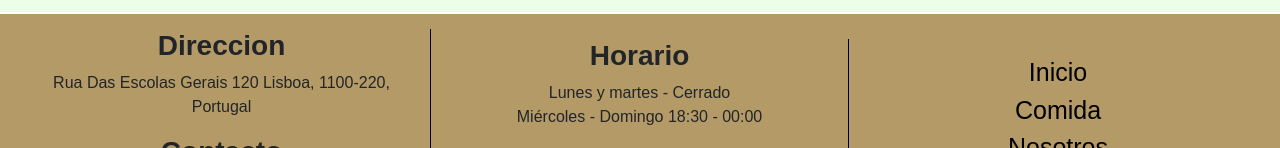
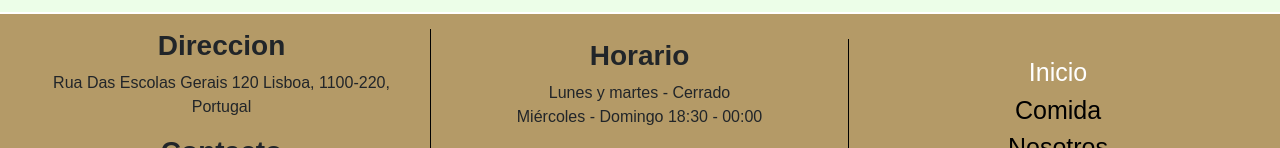
Before and after one commit to mariano4444-collab/Entrega-2-Coderhouse, a plain HTML site: page index.html in a window 1280 px wide. In both pictures the pointer is over the link 1058 px from the left and 2570 px from the top of the page. Shown: the part 2498-2646 px from the top of the page. Drawn offline with nearby package versions, Linux system fonts and the light colour scheme; a web font is replaced by a local one.

Commit message:
Agregue estilo hover a los enlaces de footer en la pagina de inicio

```diff
--- a/css/style.css
+++ b/css/style.css
@@ -387,6 +387,10 @@ footer {
     font-weight: 500;
 }
 
+.footer-box3 a:hover {
+    color: #fff;
+}
+
 .fila-2-footer p {
     margin-bottom: 0;
     margin-top: 10px;
```
